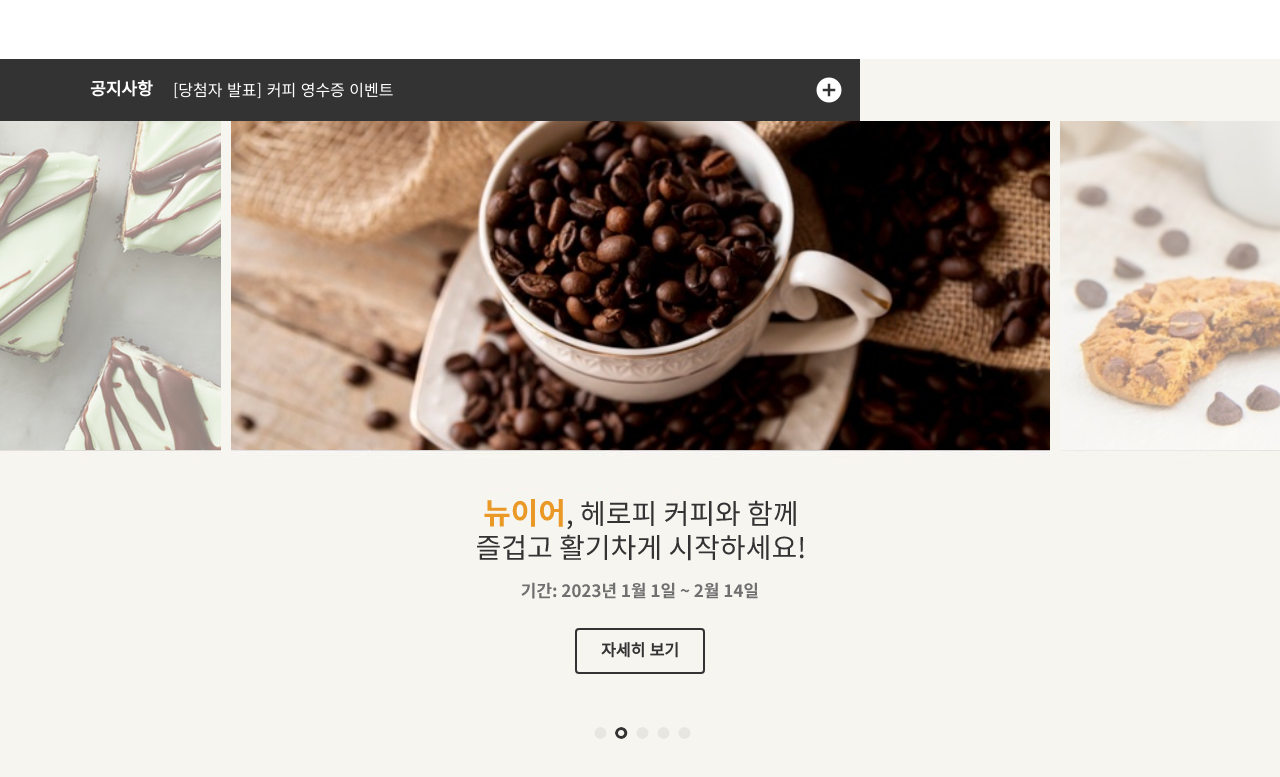
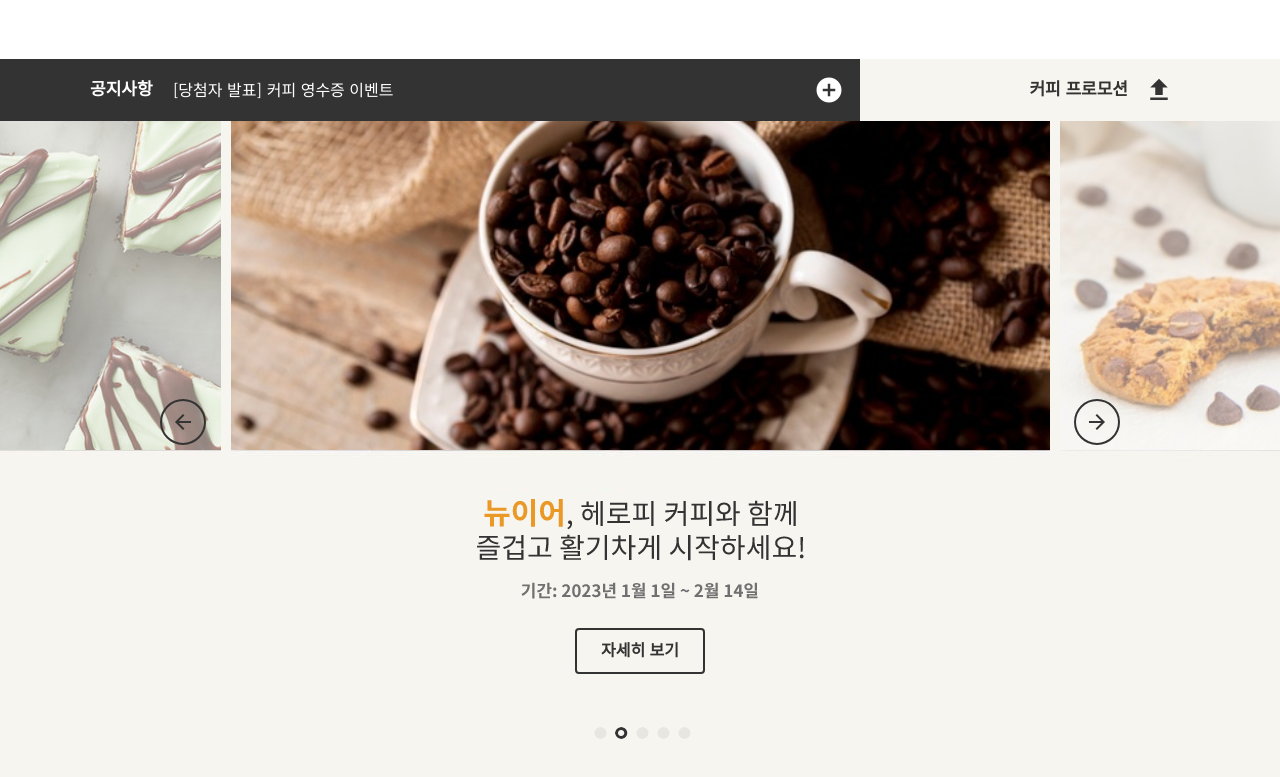
Before and after one commit to seohyeon1578/COFFEE, a plain HTML site: page index.html in a window 1280 px wide. Shown: the part 827-1604 px from the top of the page. Drawn offline with nearby package versions, Linux system fonts and the light colour scheme.

Commit message:
promotion

```diff
--- a/css/main.css
+++ b/css/main.css
@@ -395,9 +395,6 @@ header .badges .badge {
   font-size: 30px;
 }
 
-.notice .inner__right {
-  width: 30%;
-}
 
 .notice .inner__left .swiper .swiper-slide {
   height: 62px;
@@ -409,6 +406,31 @@ header .badges .badge {
   color: #fff;
 }
 
+.notice .inner__right {
+  width: 30%;
+  display: flex;
+  justify-content: flex-end;
+  align-items: center;
+}
+
+.notice .inner__right h2 {
+  font-size: 17px;
+  font-weight: 700;
+}
+
+.notice .inner__right .toggle-promotion {
+  width: 62px;
+  height: 62px;
+  cursor: pointer;
+  display: flex;
+  justify-content: center;
+  align-items: center;
+}
+
+.notice .inner__right .toggle-promotion .material-icons {
+  font-size: 30px;
+}
+
 /* PROMOTION */
 .promotion {
   display: flex;
@@ -417,6 +439,11 @@ header .badges .badge {
   overflow: hidden;
   position: relative;
   height: 663px;
+  transition: height .4s;
+}
+
+.promotion.hide {
+  height:0;
 }
 
 .promotion .swiper {
@@ -464,3 +491,34 @@ header .badges .badge {
 .promotion .swiper-pagination .swiper-pagination-bullet-active {
   background-image: url("../images/promotion_slide_pager_on.png");
 }
+
+.promotion .swiper-button-prev, .promotion .swiper-button-next {
+  width: 42px;
+  height: 42px;
+  border: 2px solid #333;
+  border-radius: 50%;
+  top: 300px;
+  z-index: 1;
+  color: #333;
+}
+
+.promotion .swiper-button-prev {
+  left: 50%;
+  margin-left: -480px;
+}
+
+.promotion .swiper-button-next {
+  right: 50%;
+  margin-right: -480px;
+}
+
+.promotion .swiper-button-prev:hover, .promotion .swiper-button-next:hover {
+  background-color: #333;
+  color: #fff;
+}
+
+.promotion .swiper-button-prev::after, .promotion .swiper-button-next::after {
+  display: none;
+}
+
+.
--- a/index.html
+++ b/index.html
@@ -426,7 +426,12 @@
           <span class="material-icons">add_circle</span>
         </a>
       </div>
-      <div class="inner__right"></div>
+      <div class="inner__right">
+        <h2>커피 프로모션</h2>
+        <div class="toggle-promotion">
+          <div class="material-icons">upload</div>
+        </div>
+      </div>
     </div>
   </section>
   <!-- PROMOTION -->
@@ -456,6 +461,12 @@
       </div>
     </div>
     <div class="swiper-pagination"></div>
+    <div class="swiper-button-prev">
+      <span class="material-icons">arrow_back</span>
+    </div>
+    <div class="swiper-button-next">
+      <span class="material-icons">arrow_forward</span>
+    </div>
   </section>
 </body>
 
--- a/js/main.js
+++ b/js/main.js
@@ -64,5 +64,21 @@ new Swiper('.promotion .swiper', {
   pagination: {               // 페이지 번호 사용
     el: '.promotion .swiper-pagination',  //페이지 번호 요소
     clickable: true           //사용자의 페이지 번호 제어 여부
+  },
+  navigation: {   //슬라이드 이전/ 다음 버튼
+    prevEl: '.promotion .swiper-button-prev',   //이전 버튼 요소
+    nextEl: '.promotion .swiper-button-next'    // 다음 버튼 요소
   }
 });
+
+const promotionEl = document.querySelector('section.promotion');
+const promotiontoggleBtn = document.querySelector('.toggle-promotion');
+// 토글 버튼을 클릭했을 때
+promotiontoggleBtn.addEventListener('click', function () {
+  if(promotionEl.classList.contains('hide')){
+    promotionEl.classList.remove('hide');
+  }
+  else {
+    promotionEl.classList.add('hide');
+  }
+})
```
